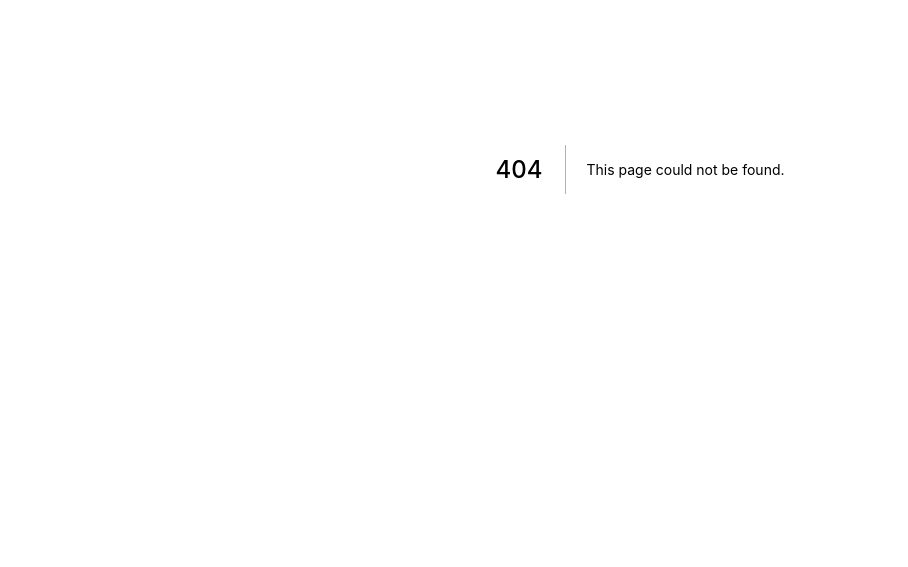
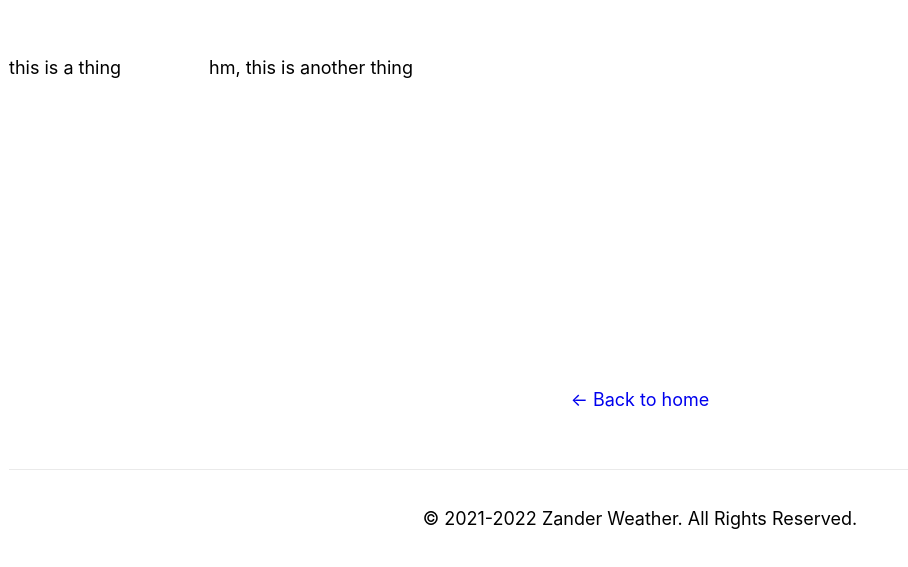
Before and after one commit to steamwings/me, a Next.js app: page /test in a window 1280 px wide. Before the commit this address had no page. Shown: the part 231-798 px from the top of the page, without its empty margins (0-908 px from the left). Built offline with nearby package versions, Linux system fonts and the light colour scheme.

Commit message:
WIP testing new layout with grid

```diff
--- a/components/layout.js
+++ b/components/layout.js
@@ -2,7 +2,11 @@ import Head from 'next/head'
 import Link from 'next/link'
 import styles from '../styles/Layout.module.css'
 
-export default function Layout({ children, hideBackToHome }) {
+export default function Layout({ children, hideBackToHome, fullWidth }) {
+  let mainStyles = {flexGrow: 1}
+  if (fullWidth) {
+    mainStyles['width'] = '100%'
+  }
   return (<div className={styles.container}>
     <Head>
       <title>Zander Weather</title>
@@ -12,7 +16,7 @@ export default function Layout({ children, hideBackToHome }) {
     <header className={styles.header}>
     </header>
 
-    <main className={styles.main}>{children}</main>
+    <main style={mainStyles}>{children}</main>
 
     {!hideBackToHome && (
         <div className={styles.backToHome}>
--- /dev/null
+++ b/pages/test.js
@@ -0,0 +1,12 @@
+import Layout from "../components/layout";
+
+export default function Test() {
+  return (
+    <Layout fullWidth>
+      <div style={{display:'grid', width: '100%', gridTemplateColumns: '200px 5fr' }}>
+        <p>this is a thing</p>
+        <p>hm, this is another thing</p>
+      </div>
+    </Layout>
+  )
+}
--- a/styles/Layout.module.css
+++ b/styles/Layout.module.css
@@ -12,10 +12,6 @@
   display: flex;
   flex-direction: column;
   align-items: center;
-}
-
-.main {
-  flex-grow: 1;
 }
 
 .backToHome {
```
Also changed, not shown: components/nav.js (added, +13 -0 lines).
